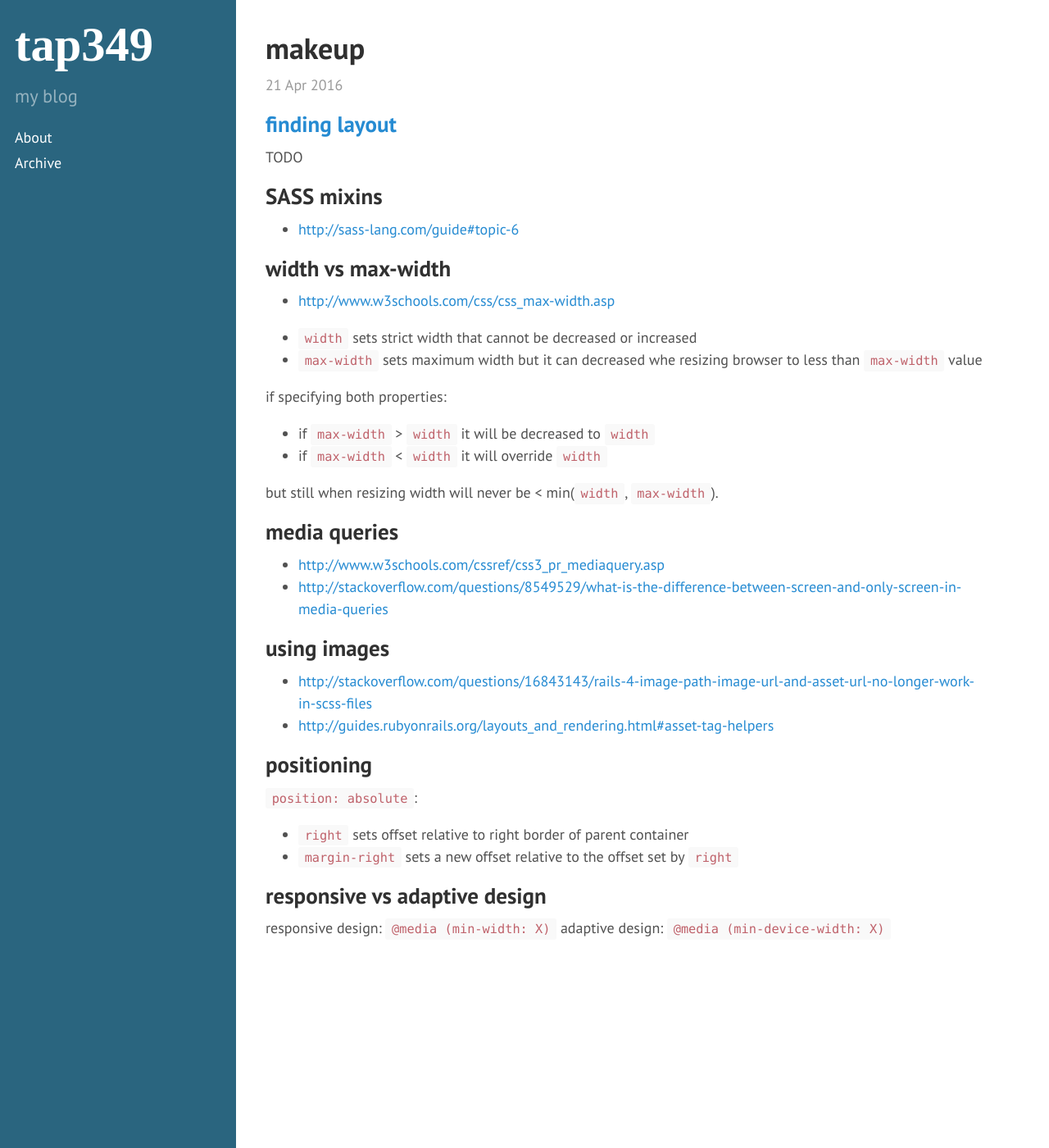
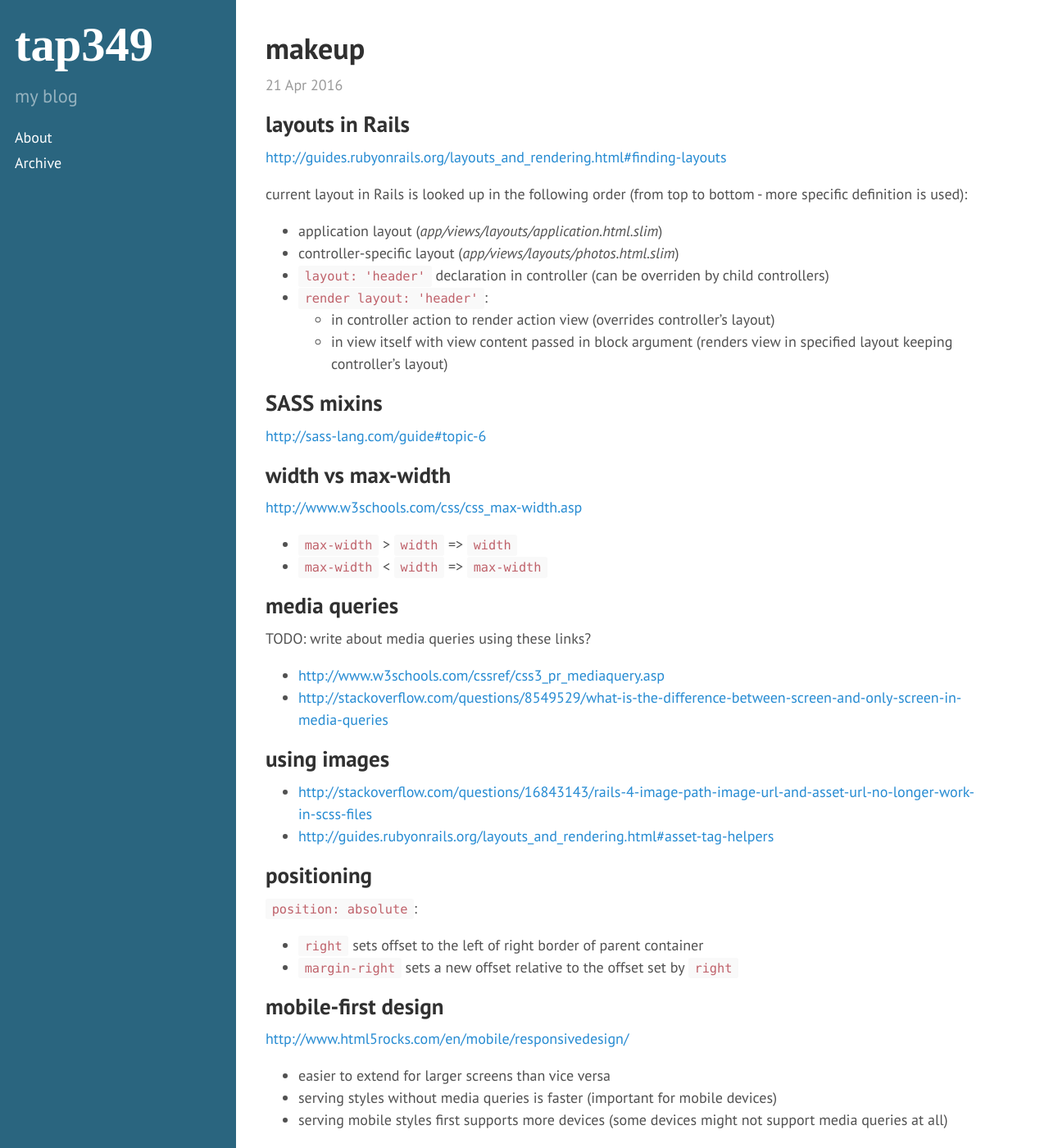
Before and after one commit to tap349/tap349.github.io, a Jekyll site: the page built from _posts/2016-04-21-makeup.md, in a window 1280 px wide and 1400 px high. Shown: the whole window at 82% size. Built offline with Jekyll 4.4.1, drawn with Linux system fonts in a browser that asks for light colours; some of the changed text lies outside the part shown.

Commit message:
update 2016-04-28_21:00:47

```diff
--- a/_posts/2016-04-21-makeup.md
+++ b/_posts/2016-04-21-makeup.md
@@ -6,30 +6,37 @@ access: public
 categories: [css, js]
 ---
 
-## [finding layout](http://guides.rubyonrails.org/layouts_and_rendering.html#finding-layouts)
+## layouts in Rails
 
-TODO
+<http://guides.rubyonrails.org/layouts_and_rendering.html#finding-layouts>
+
+current layout in Rails is looked up in the following order
+(from top to bottom - more specific definition is used):
+
+- application layout (_app/views/layouts/application.html.slim_)
+- controller-specific layout (_app/views/layouts/photos.html.slim_)
+- `layout: 'header'` declaration in controller
+  (can be overriden by child controllers)
+- `render layout: 'header'`:
+  - in controller action to render action view
+    (overrides controller's layout)
+  - in view itself with view content passed in block argument
+    (renders view in specified layout keeping controller's layout)
 
 ## SASS mixins
 
-- <http://sass-lang.com/guide#topic-6>
+<http://sass-lang.com/guide#topic-6>
 
 ## width vs max-width
 
-- <http://www.w3schools.com/css/css_max-width.asp>
+<http://www.w3schools.com/css/css_max-width.asp>
 
-- `width` sets strict width that cannot be decreased or increased
-- `max-width` sets maximum width but it can decreased whe resizing browser
-  to less than `max-width` value
-
-if specifying both properties:
-
-- if `max-width` \> `width` it will be decreased to `width`
-- if `max-width` \< `width` it will override `width`
-
-but still when resizing width will never be \< min(`width`, `max-width`).
+- `max-width` \> `width` => `width`
+- `max-width` \< `width` => `max-width`
 
 ## media queries
+
+TODO: write about media queries using these links?
 
 - <http://www.w3schools.com/cssref/css3_pr_mediaquery.asp>
 - <http://stackoverflow.com/questions/8549529/what-is-the-difference-between-screen-and-only-screen-in-media-queries>
@@ -43,10 +50,31 @@ but still when resizing width will never be \< min(`width`, `max-width`).
 
 `position: absolute`:
 
-- `right` sets offset relative to right border of parent container
+- `right` sets offset to the left of right border of parent container
 - `margin-right` sets a new offset relative to the offset set by `right`
+
+## mobile-first design
+
+<http://www.html5rocks.com/en/mobile/responsivedesign/>
+
+- easier to extend for larger screens than vice versa
+- serving styles without media queries is faster
+  (important for mobile devices)
+- serving mobile styles first supports more devices
+  (some devices might not support media queries at all)
+
+the article contains many tips on how to design for mobile.
 
 ## responsive vs adaptive design
 
+<https://studio.uxpin.com/blog/responsive-vs-adaptive-design-whats-best-choice-designers/>
+
 responsive design: `@media (min-width: X)`
 adaptive design: `@media (min-device-width: X)`
+
+## removing border
+
+<http://stackoverflow.com/a/2922934/3632318>
+
+- `border: 0` (short for `border-width: 0`)
+- `border: none` (short for `border-style: none`)
```
